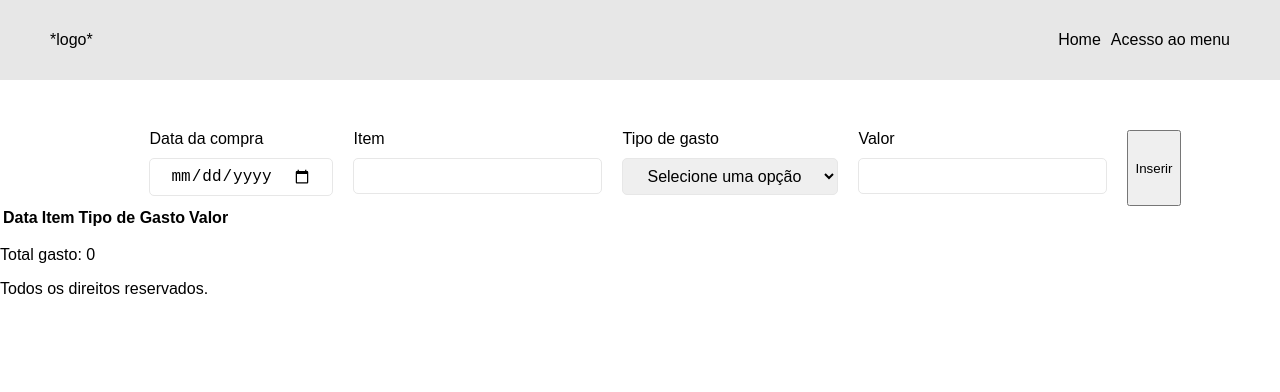
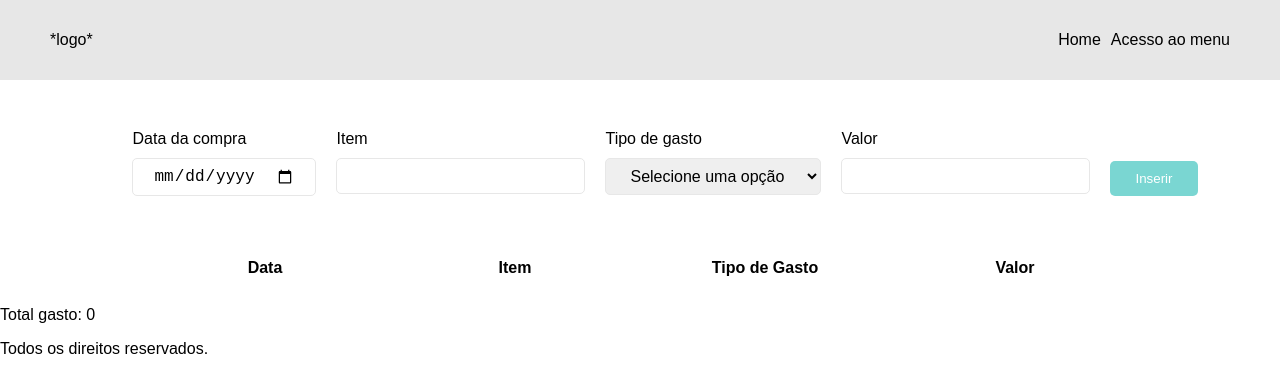
Before and after one commit to gabriella222/project-react-financial, a React (Vite) app in the folder project-react/: page / in a window 1280 px wide. Shown: the top 392 px of the page. Built offline with nearby package versions, Linux system fonts and the light colour scheme.

Commit message:
adicionando-css

```diff
--- a/project-react/src/App.jsx
+++ b/project-react/src/App.jsx
@@ -22,11 +22,21 @@ function App() {
     event.preventDefault();
 
 
+    if(dataC === ""){
+      setMsgE("Preencha a data!")
+      return false
+    }
+
     if(item === ""){
       setMsgE("Preencha o nome do item!")
       console.log(msgE)
       return false
 
+    }
+
+    if(tipoGasto === ""){
+      setMsgE("Preencha o tipo de gasto!")
+      return false
     }
     if(valor === ""){
       setMsgE("Preencha o valor!")
@@ -34,10 +44,6 @@ function App() {
       return false
     }
 
-    if(tipoGasto === ""){
-      setMsgE("Preencha o tipo de gasto!")
-      return false
-    }
 
     newObjInfo = {
       "data": dataC,
--- a/project-react/src/components/FormAdicao/FormAdd.css
+++ b/project-react/src/components/FormAdicao/FormAdd.css
@@ -21,3 +21,14 @@ input, select{
     flex-direction: column;
     gap: 10px;
 }
+
+.btn{
+    cursor: pointer;
+    border-radius: 5px;
+    margin-top: 20px;
+    border: none;
+    align-self:center;
+    padding: 10px 25px;
+    background: #7AD6D2;
+    color: #fff;
+}
--- a/project-react/src/components/FormAdicao/FormAdicao.jsx
+++ b/project-react/src/components/FormAdicao/FormAdicao.jsx
@@ -43,9 +43,9 @@ export  default function FormAdicao({handleSubmit, setDataC, setItem, setTipoGas
 
               >
               <option>Selecione uma opção</option>
-              <option value="op1">op1</option>
-              <option value="op2">op2</option>
-              <option value="op3">op3</option>
+              <option value="Alimentação">Alimentação</option>
+              <option value="Despesas Mensais">Despesas Mensais</option>
+              <option value="Outros">Outros</option>
             </select>
       </div>
 
@@ -68,7 +68,7 @@ export  default function FormAdicao({handleSubmit, setDataC, setItem, setTipoGas
           { msgE != '' &&  <p>{msgE}</p> }
       </div>
 
-      <button onClick={handleSubmit}>Inserir</button>
+      <button className='btn' onClick={handleSubmit}>Inserir</button>
 
 
     </form>
--- /dev/null
+++ b/project-react/src/components/Table/Table.css
@@ -0,0 +1,48 @@
+table{
+    display: block;
+    padding-top: 50px;
+    margin: 0 auto;
+}
+
+td{
+
+    padding-top: 10px;
+
+}
+/* .header{
+    display: grid;
+    grid-template-rows: auto;
+    justify-items: center;
+
+} */
+
+.header{
+    display: grid;
+    grid-template-rows: auto;
+
+}
+
+.cabecalho{
+    display: grid;
+    grid-template-columns: 250px 250px 250px 250px;
+    justify-items:center;
+    margin-bottom: 10px;
+}
+
+/* thead > tr{
+    margin-bottom: 10px;
+} */
+
+.cc > td{
+    text-align: center;
+    display: absolute;
+}
+
+/* tr::after{
+    display: relative;
+    content: "";
+    width: 100%;
+    height: 1px;
+    background: #D7DDDD;
+    margin-top:10px;
+} */
--- a/project-react/src/components/Table/Table.jsx
+++ b/project-react/src/components/Table/Table.jsx
@@ -1,13 +1,14 @@
 import React from 'react'
+import  './Table.css'
 
 function Table({objetoInfo}) {
   return (
 
     <>
-     <div>
+     <div  className='header'>
         <table>
            <thead>
-                <tr>
+                <tr className='cabecalho title'>
                     <th>Data</th>
                     <th>Item</th>
                     <th>Tipo de Gasto</th>
@@ -17,11 +18,11 @@ function Table({objetoInfo}) {
             <tbody>
            {objetoInfo.map((ob,index)=>(
 
-                    <tr key={index}>
+                    <tr key={index} className='cabecalho cc'>
                         <td>{ob.data}</td>
                         <td>{ob.item}</td>
                         <td>{ob.tipoGasto}</td>
-                        <td>{ob.valor}</td>
+                        <td>R$ {ob.valor}</td>
                     </tr>
             ))}
             </tbody>
```
